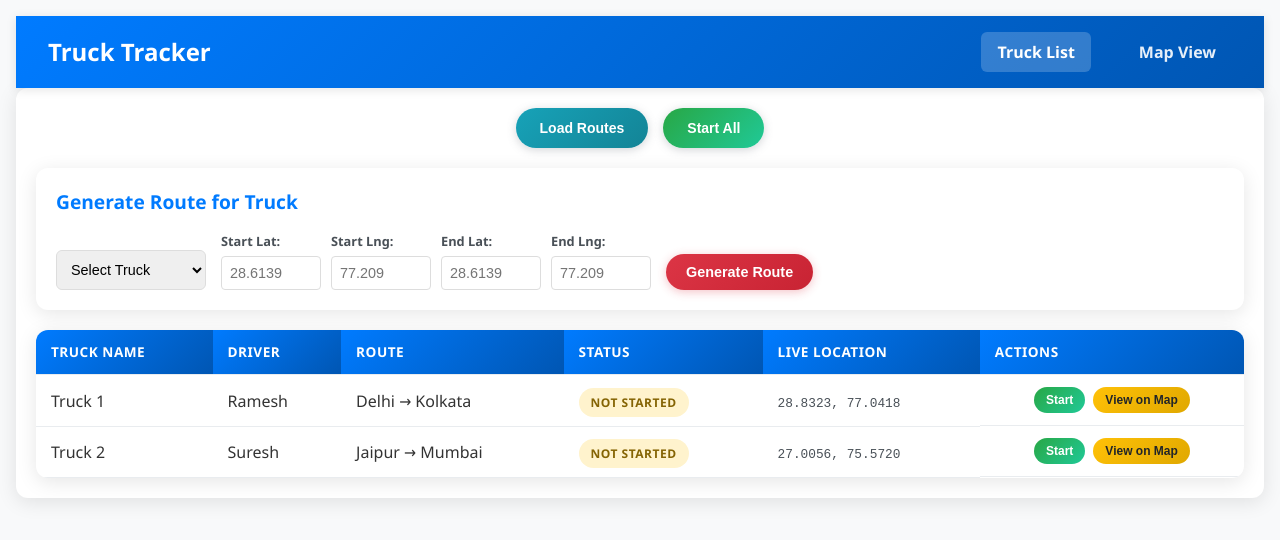
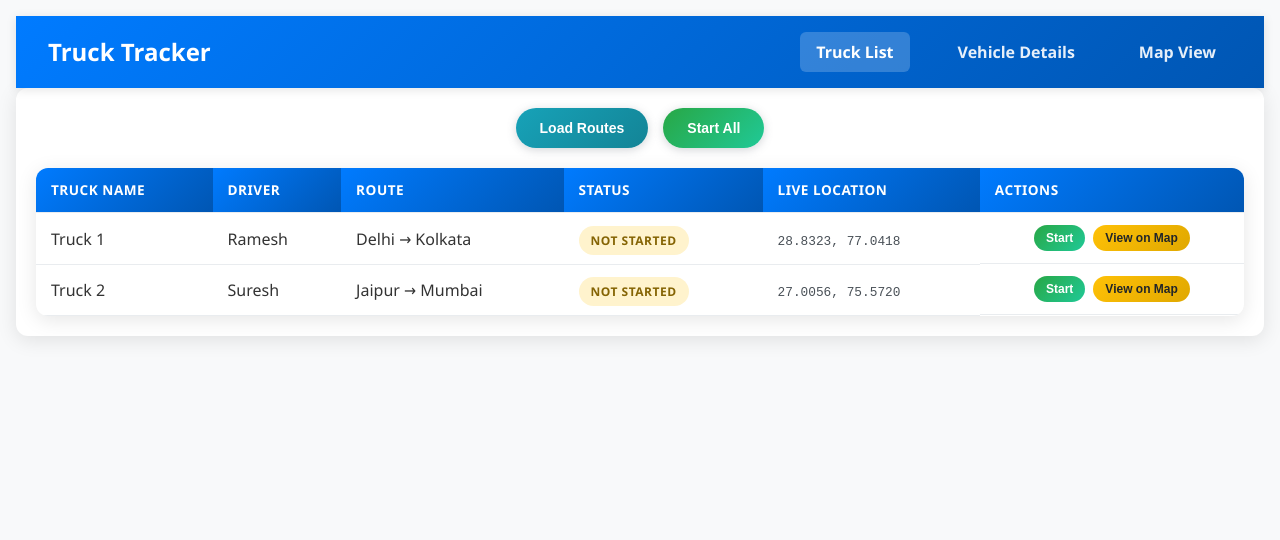
Before and after one commit to manu2709743-hue/React-Map-TruckGPT, a React (Vite) app in the folder my-map/: page /trucks in a window 1280 px wide. Shown: the top 540 px of the page. Built offline with nearby package versions, Linux system fonts and the light colour scheme.

Commit message:
Integrate vehicle details API

```diff
--- a/my-map/src/App.css
+++ b/my-map/src/App.css
@@ -109,10 +109,51 @@ body {
 }
 
 /* ================================
-    Truck List Styles
-    ================================ */
+     Truck List Styles
+     ================================ */
 .truck-list-container {
   padding: 20px;
+}
+
+/* ================================
+     Vehicle Details Styles
+     ================================ */
+.vehicle-details-container {
+  padding: 20px;
+}
+
+.vehicle-table-wrapper {
+  overflow-x: hidden;
+  border-radius: 12px;
+  box-shadow: 0 4px 20px rgba(0, 0, 0, 0.1);
+  background: white;
+}
+
+.vehicle-table {
+  width: 100%;
+  border-collapse: collapse;
+}
+
+.vehicle-table th,
+.vehicle-table td {
+  padding: 12px 15px;
+  text-align: left;
+  border-bottom: 1px solid #e9ecef;
+}
+
+.vehicle-table th {
+  background: linear-gradient(135deg, #007bff, #0056b3);
+  color: white;
+  font-weight: 600;
+  font-size: 0.85rem;
+  text-transform: uppercase;
+  letter-spacing: 0.5px;
+}
+
+.vehicle-table tbody tr:hover {
+  background-color: #f8f9ff;
+  transform: scale(1.005);
+  transition: all 0.2s ease;
 }
 
 .list-controls {
@@ -159,7 +200,7 @@ body {
 }
 
 .truck-table-wrapper {
-  overflow-x: auto;
+  overflow-x: hidden;
   border-radius: 12px;
   box-shadow: 0 4px 20px rgba(0, 0, 0, 0.1);
   background: white;
@@ -442,7 +483,9 @@ body {
 /* Responsive Design */
 @media (max-width: 768px) {
   .truck-table th,
-  .truck-table td {
+  .truck-table td,
+  .vehicle-table th,
+  .vehicle-table td {
     padding: 6px 8px;
     font-size: 0.8rem;
   }
@@ -478,7 +521,8 @@ body {
     min-width: 120px;
   }
 
-  .truck-list-container {
+  .truck-list-container,
+  .vehicle-details-container {
     padding: 10px;
   }
 
--- a/my-map/src/App.jsx
+++ b/my-map/src/App.jsx
@@ -9,7 +9,7 @@ import 'react-toastify/dist/ReactToastify.css';
 import './App.css';
 
 // Import components
-import { Navigation, TruckList, TruckMap } from './components';
+import { Navigation, TruckList, TruckMap, VehicleDetails } from './components';
 
 // Import context
 import { TruckProvider } from './contexts/TruckContext';
@@ -28,6 +28,7 @@ function App() {
         <div className="app">
           <Routes>
             <Route path="/trucks" element={<TruckList />} />
+            <Route path="/vehicles" element={<VehicleDetails />} />
             <Route path="/map" element={<TruckMap />} />
             <Route path="/map/:truckId" element={<TruckMap />} />
             <Route path="/" element={<TruckList />} />
--- a/my-map/src/components/Navigation.jsx
+++ b/my-map/src/components/Navigation.jsx
@@ -22,6 +22,12 @@ const Navigation = () => {
             Truck List
           </Link>
           <Link
+            to="/vehicles"
+            className={`nav-link ${location.pathname === '/vehicles' ? 'active' : ''}`}
+          >
+            Vehicle Details
+          </Link>
+          <Link
             to="/map"
             className={`nav-link ${location.pathname.startsWith('/map') ? 'active' : ''}`}
           >
--- a/my-map/src/components/TruckList.jsx
+++ b/my-map/src/components/TruckList.jsx
@@ -115,70 +115,6 @@ const TruckList = () => {
         </button>
       </div>
 
-      {/* Path Generation Section */}
-      <div className="path-generator">
-        <h4>Generate Route for Truck</h4>
-        <div className="generator-controls">
-          <select
-            value={selectedTruck || ''}
-            onChange={(e) => setSelectedTruck(e.target.value)}
-            className="truck-select"
-          >
-            <option value="">Select Truck</option>
-            {trucks.map(truck => (
-              <option key={truck.id} value={truck.id}>{truck.name}</option>
-            ))}
-          </select>
-
-          <div className="coord-inputs">
-            <div className="input-group">
-              <label>Start Lat:</label>
-              <input
-                type="number"
-                step="0.0001"
-                value={startPoint.lat}
-                onChange={(e) => setStartPoint({...startPoint, lat: e.target.value})}
-                placeholder="28.6139"
-              />
-            </div>
-            <div className="input-group">
-              <label>Start Lng:</label>
-              <input
-                type="number"
-                step="0.0001"
-                value={startPoint.lng}
-                onChange={(e) => setStartPoint({...startPoint, lng: e.target.value})}
-                placeholder="77.209"
-              />
-            </div>
-            <div className="input-group">
-              <label>End Lat:</label>
-              <input
-                type="number"
-                step="0.0001"
-                value={endPoint.lat}
-                onChange={(e) => setEndPoint({...endPoint, lat: e.target.value})}
-                placeholder="28.6139"
-              />
-            </div>
-            <div className="input-group">
-              <label>End Lng:</label>
-              <input
-                type="number"
-                step="0.0001"
-                value={endPoint.lng}
-                onChange={(e) => setEndPoint({...endPoint, lng: e.target.value})}
-                placeholder="77.209"
-              />
-            </div>
-          </div>
-
-          <button className="generate-btn" onClick={generateRoute}>
-            Generate Route
-          </button>
-        </div>
-      </div>
-
       <div className="truck-table-wrapper">
         <table className="truck-table">
           <thead>
--- /dev/null
+++ b/my-map/src/components/VehicleDetails.jsx
@@ -0,0 +1,72 @@
+import React, { useState, useEffect } from 'react';
+import { toast } from 'react-toastify';
+import axios from 'axios';
+
+/**
+ * VehicleDetails Component
+ * Displays list of vehicles from backend API
+ */
+const VehicleDetails = () => {
+  const [vehicles, setVehicles] = useState([]);
+  const [loading, setLoading] = useState(true);
+
+  useEffect(() => {
+    const loadVehicles = async () => {
+      try {
+        // Fetch vehicles from backend API through proxy
+        const response = await axios.get('/api/backend/o/c/vehicledetails', {
+          auth: {
+            username: "Admin@khichad.com",
+            password: "Admin@khichad",
+          },
+        });
+
+        // Extract items array from API response
+        const vehiclesData = response.data.items || [];
+        setVehicles(vehiclesData);
+        setLoading(false);
+      } catch (error) {
+        console.error('Error loading vehicles from backend:', error);
+        toast.error('Failed to load vehicles from backend');
+        setLoading(false);
+      }
+    };
+
+    loadVehicles();
+  }, []);
+
+  if (loading) {
+    return <div className="loading">Loading vehicles...</div>;
+  }
+
+  return (
+    <div className="vehicle-details-container">
+      <div className="vehicle-table-wrapper">
+        <table className="vehicle-table">
+          <thead>
+            <tr>
+              <th>Vehicle ID</th>
+              <th>Vehicle Number</th>
+              <th>Driver Name</th>
+              <th>Modal Number</th>
+            </tr>
+          </thead>
+          <tbody>
+            {vehicles.map((vehicle) => {
+              return (
+                <tr key={vehicle.vId}>
+                  <td>{vehicle.vId}</td>
+                  <td>{vehicle.vNumber}</td>
+                  <td>{vehicle.driverName}</td>
+                  <td>{vehicle.modalNumber}</td>
+                </tr>
+              );
+            })}
+          </tbody>
+        </table>
+      </div>
+    </div>
+  );
+};
+
+export default VehicleDetails;
--- a/my-map/src/components/index.js
+++ b/my-map/src/components/index.js
@@ -9,3 +9,4 @@ export { default as Navigation } from './Navigation';
 // Truck Components
 export { default as TruckList } from './TruckList';
 export { default as TruckMap } from './TruckMap';
+export { default as VehicleDetails } from './VehicleDetails';
--- a/my-map/vite.config.js
+++ b/my-map/vite.config.js
@@ -11,6 +11,11 @@ export default defineConfig({
         changeOrigin: true,
         rewrite: (path) => path.replace(/^\/api\/openrouteservice/, ''),
       },
+      '/api/backend': {
+        target: 'http://krowd.khichad.com',
+        changeOrigin: true,
+        rewrite: (path) => path.replace(/^\/api\/backend/, ''),
+      },
     },
   },
 })
```
